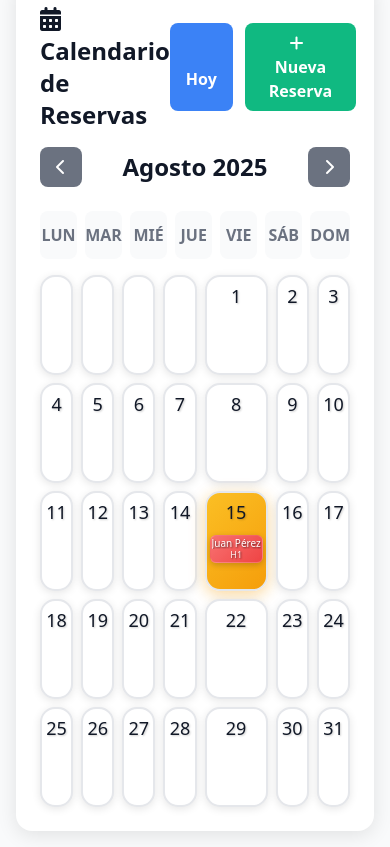
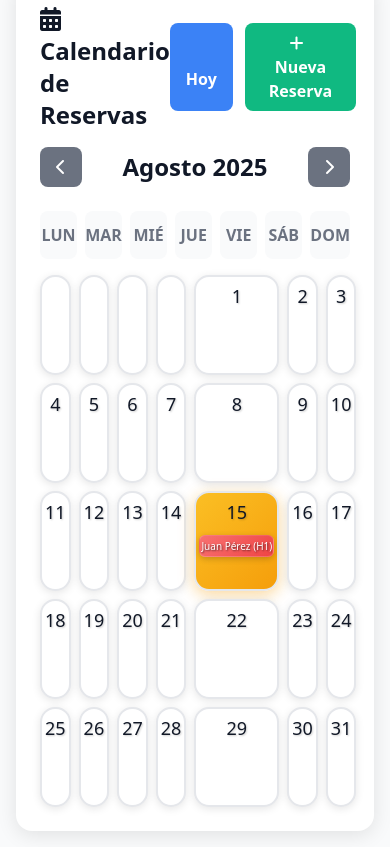
Before and after one commit to hostalplazalebu/reservas, a plain HTML site: page index.html in a window 390 px wide. Shown: the part 445-1292 px from the top of the page. Drawn offline with nearby package versions, Linux system fonts and the light colour scheme.

Commit message:
feat: display room number inline with guest name for better readability
- Changed reservation display from two lines to single line format
- Now shows 'Name (H1)' instead of separate name and room number lines
- Improved horizontal space utilization in calendar cells
- Reduced min-height requirements since content is now single-line
- Better visibility of all daily reservations without device rotation
- Enhanced user experience for quick reservation overview
- Maintains text-overflow ellipsis for long names
- Responsive design preserved across all breakpoints

```diff
--- a/index.html
+++ b/index.html
@@ -89,7 +89,7 @@
             text-shadow: 1px 1px 2px rgba(0,0,0,0.6);
             box-shadow: 0 2px 6px rgba(0,0,0,0.2);
             border: 1px solid rgba(255,255,255,0.15);
-            min-height: 35px;
+            min-height: 25px;
             display: flex;
             flex-direction: column;
             justify-content: center;
@@ -241,7 +241,7 @@
                 font-weight: 500;
                 padding: 3px 2px;
                 margin: 2px 0;
-                min-height: 32px;
+                min-height: 24px;
                 text-shadow: 1px 1px 2px rgba(0,0,0,0.6);
                 border-width: 1px;
             }
@@ -261,7 +261,7 @@
                 font-weight: 500;
                 padding: 2px 1px;
                 margin: 1px 0;
-                min-height: 30px;
+                min-height: 22px;
                 text-shadow: 1px 1px 2px rgba(0,0,0,0.6);
                 border-width: 1px;
             }
@@ -281,7 +281,7 @@
                 font-weight: 500;
                 padding: 2px 1px;
                 margin: 1px 0;
-                min-height: 28px;
+                min-height: 20px;
                 text-shadow: 1px 1px 2px rgba(0,0,0,0.6);
                 border-width: 1px;
                 line-height: 0.9;
@@ -763,8 +763,7 @@
                     }
 
                     reservaDiv.innerHTML = `
-                        <div style="font-size: 10px; font-weight: 500; line-height: 1.1; text-shadow: 1px 1px 2px rgba(0,0,0,0.6); margin-bottom: 2px; overflow: hidden; text-overflow: ellipsis; white-space: nowrap;">${nombreMostrar}</div>
-                        <div style="font-size: 9px; font-weight: 400; text-shadow: 1px 1px 2px rgba(0,0,0,0.6); opacity: 0.9;">H${reserva.habitacion}</div>
+                        <div style="font-size: 10px; font-weight: 500; line-height: 1.2; text-shadow: 1px 1px 2px rgba(0,0,0,0.6); padding: 2px 0; overflow: hidden; text-overflow: ellipsis; white-space: nowrap; text-align: center;">${nombreMostrar} (H${reserva.habitacion})</div>
                     `;
 
                     diaElement.appendChild(reservaDiv);
```
